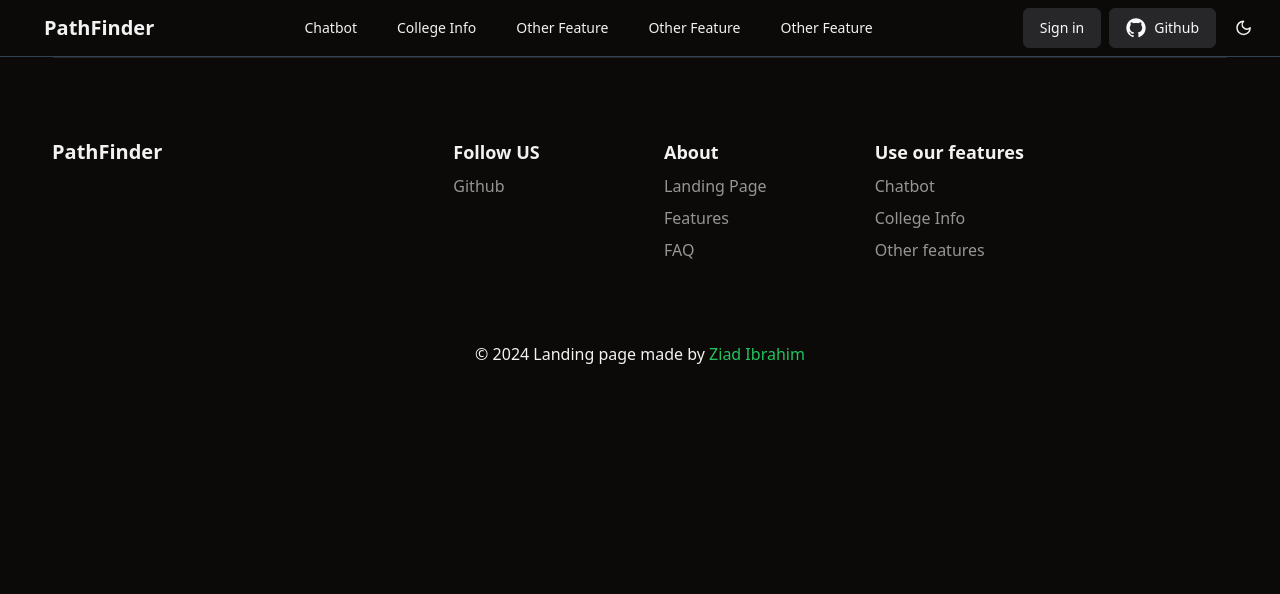
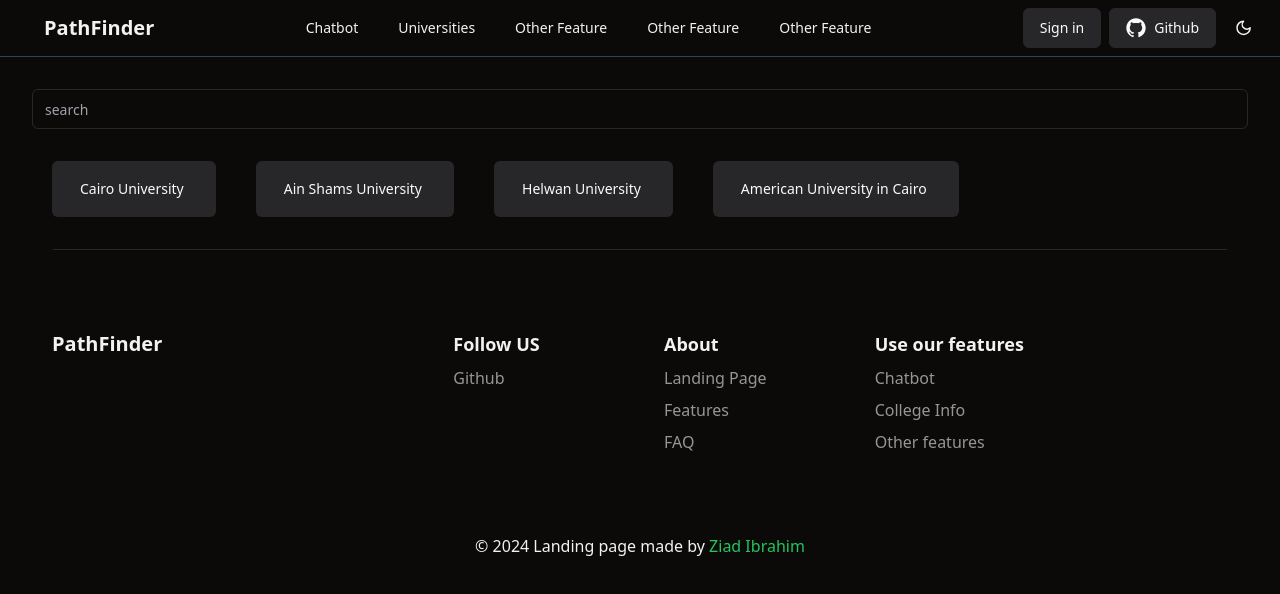
Before and after one commit to HamzaA598/PathFinder, a React (Vite) app in the folder PathFinder/Frontend/PathFinder-Frontend/: page /university in a window 1280 px wide. Shown: the top 594 px of the page. Built offline with nearby package versions, Linux system fonts and the light colour scheme; some icons are missing.

Commit message:
added universities page to front end

```diff
--- a/PathFinder/Frontend/PathFinder-Frontend/src/App.tsx
+++ b/PathFinder/Frontend/PathFinder-Frontend/src/App.tsx
@@ -7,6 +7,7 @@ import Signup from "./Pages/Signup/Signup";
 import Chat from "./Pages/Chat/Chat";
 import "./App.css";
 import { Toaster } from "./components/ui/toaster";
+import University from "./Pages/University/University";
 
 function App() {
   // Get the current location using the useLocation hook
@@ -21,6 +22,7 @@ function App() {
         <Route path="/login" element={<Login />}></Route>
         <Route path="/signup" element={<Signup />}></Route>
         <Route path="/chat" element={<Chat />}></Route>
+        <Route path="/university" element={<University />}></Route>
       </Routes>
       {!isChatRoute && <Footer />}
       <Toaster />
--- /dev/null
+++ b/PathFinder/Frontend/PathFinder-Frontend/src/Pages/University/University.tsx
@@ -0,0 +1,28 @@
+import { useState } from "react";
+import { Button } from "@/components/ui/button";
+import { Input } from "@/components/ui/input";
+
+const University = () => {
+  const [uni] = useState([
+    { name: "Cairo University", id: 1 },
+    { name: "Ain Shams University", id: 2 },
+    { name: "Helwan University", id: 3 },
+    { name: "American University in Cairo", id: 4 },
+  ]);
+
+  return (
+    <div className="container py-8 sm:py-8 space-y-8  university">
+      <Input placeholder="search" />
+      {uni.map((university) => (
+        <Button
+          className="m-5 p-7 pe-8 hover:bg-emerald-600 object-center content-center"
+          variant="secondary"
+        >
+          {university.name}
+        </Button>
+      ))}
+    </div>
+  );
+};
+
+export default University;
--- a/PathFinder/Frontend/PathFinder-Frontend/src/components/Navbar.tsx
+++ b/PathFinder/Frontend/PathFinder-Frontend/src/components/Navbar.tsx
@@ -29,8 +29,8 @@ const routeList: RouteProps[] = [
     label: "Chatbot",
   },
   {
-    href: "",
-    label: "College Info",
+    href: "/University",
+    label: "Universities",
   },
   {
     href: "",
```
